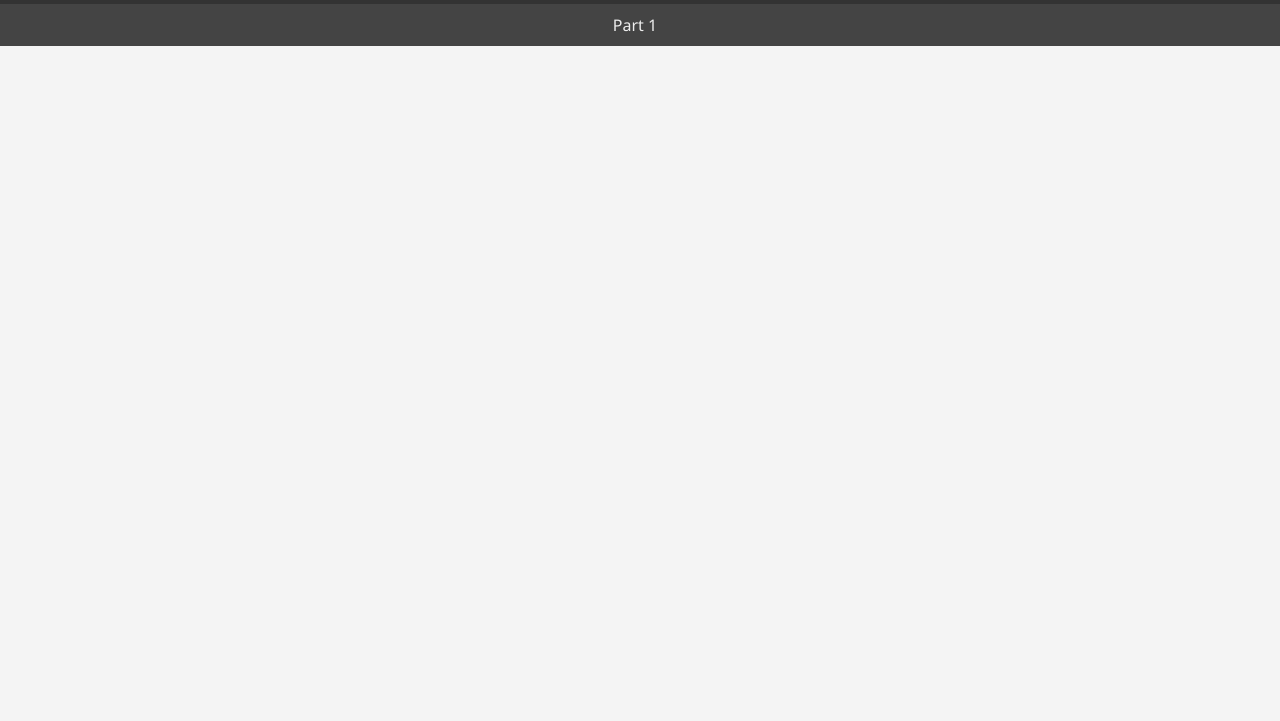
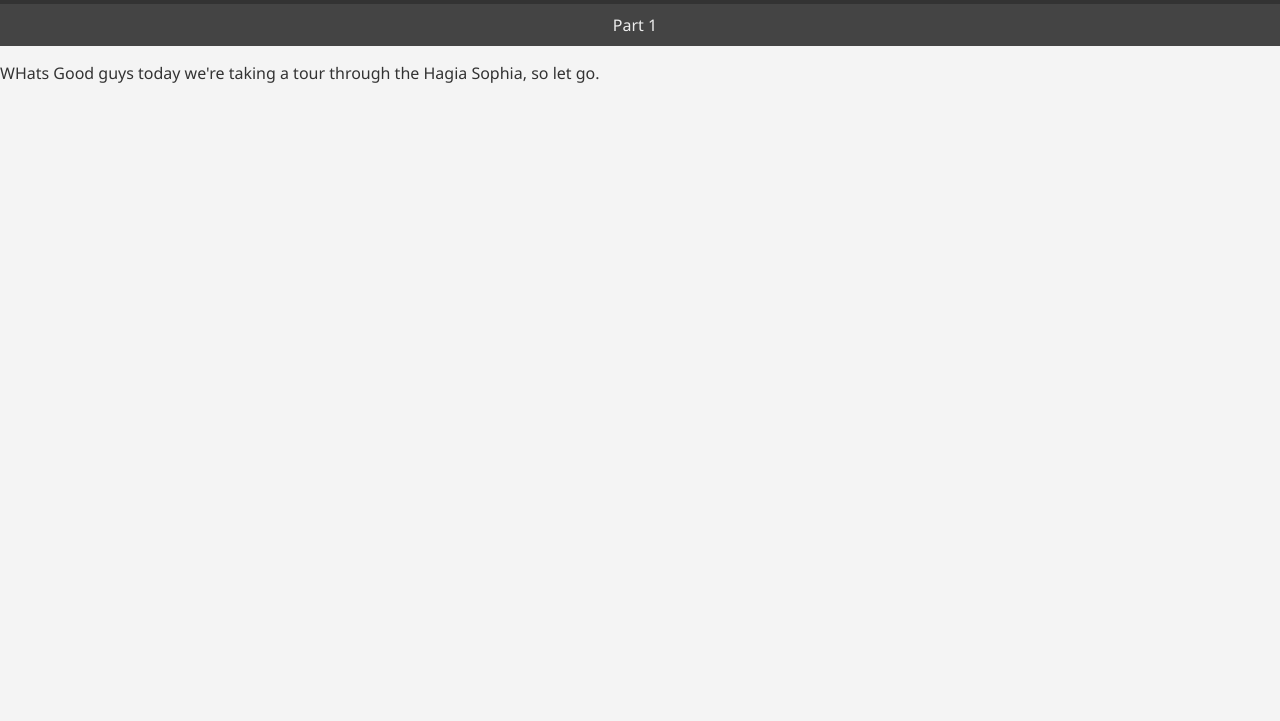
Before and after one commit to TheGreenleafExpress/Chapter-2-Section-2---The-Later-Empire, a plain HTML site: page part2.html in a window 1280 px wide. Shown: the part 79-800 px from the top of the page. Drawn offline with Linux system fonts and the light colour scheme.

Commit message:
Update part2.html

```diff
--- a/part2.html
+++ b/part2.html
@@ -59,5 +59,6 @@
 
         </ul>
     </nav>
+<p>WHats Good guys today we're taking a tour through the Hagia Sophia, so let go.</p>
 </body>
 </html>
```
